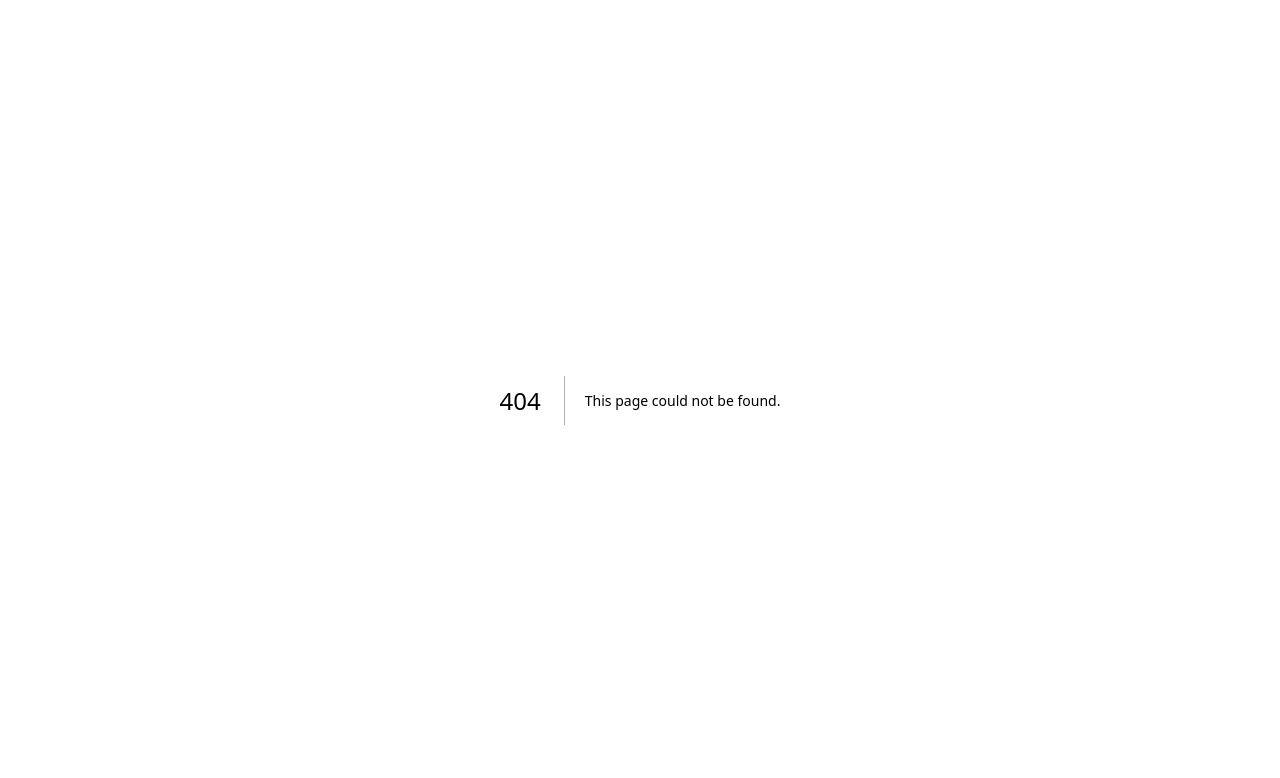
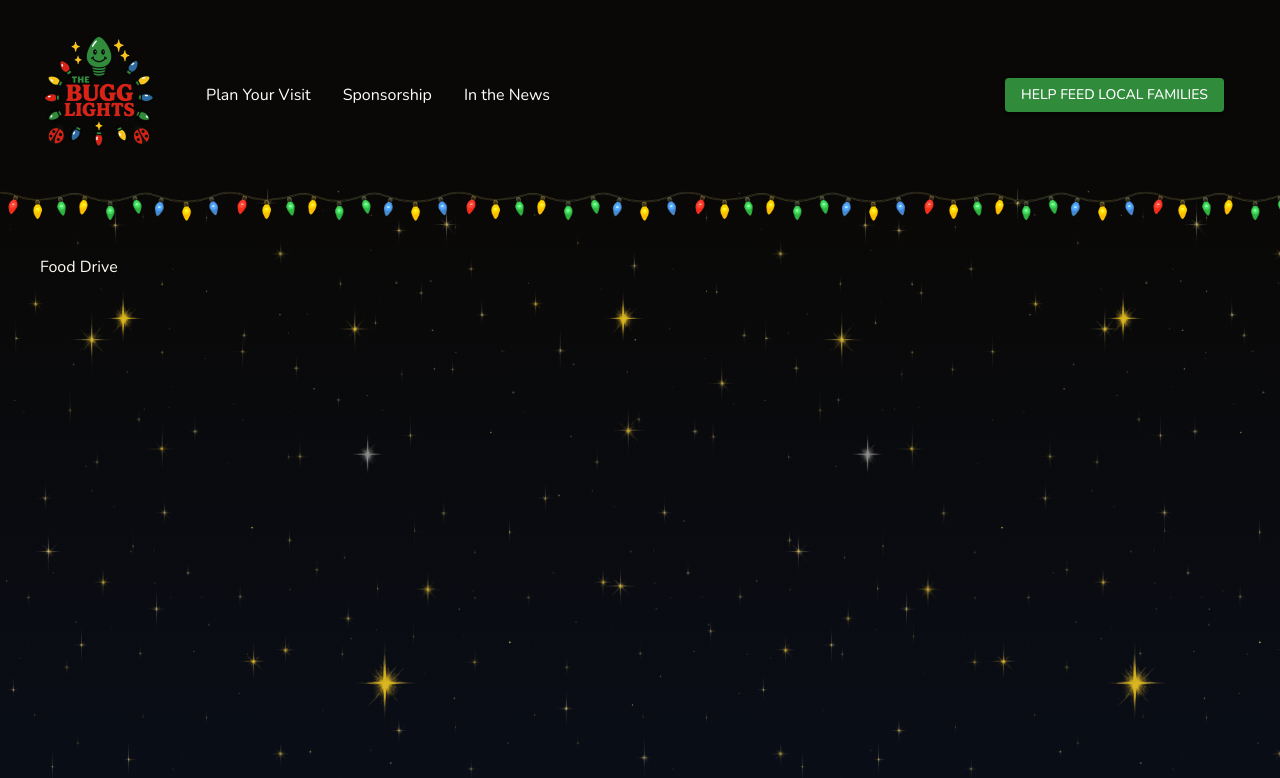
Before and after one commit to csalinas-dev/bugg-lights, a Next.js app: page /food-drive in a window 1280 px wide. Before the commit this address had no page. Shown: the top 778 px of the page. Built offline with nearby package versions, Linux system fonts and the light colour scheme.

Commit message:
feat(pages): stubs, navigation

```diff
--- /dev/null
+++ b/src/app/(pages)/food-drive/page.js
@@ -0,0 +1,7 @@
+import { Container } from "@mui/material";
+
+export default function Page() {
+  return (
+    <Container maxWidth="xl">Food Drive</Container>
+  );
+}
--- a/src/app/(pages)/media/page.js
+++ /dev/null
@@ -1,5 +0,0 @@
-export default function Media() {
-  return (
-    <div>Media</div>
-  )
-}
--- a/src/components/Navigation.js
+++ b/src/components/Navigation.js
@@ -8,7 +8,6 @@ import { Box, styled, Container, Button, Stack } from "@mui/material";
 const StyledNav = styled(Box)`
   background-color: #090806;
   color: white;
-  padding: 1rem 0;
   position: relative;
   position: sticky;
   top: 0;
@@ -16,9 +15,10 @@ const StyledNav = styled(Box)`
 
   &::after {
     background: url(/light-strand.png) repeat-x;
+    background-size: 229px 35px;
     bottom: 0;
     content: '';
-    height: 50px;
+    height: 35px;
     left: 0;
     position: absolute;
     right: 0;
@@ -39,20 +39,21 @@ export const Navigation = () => {
   if (pathname === "/") return null;
 
   return (
-    <StyledNav>
+    <StyledNav sx={{ padding: { xs: "1rem 0 2rem", md: "1rem 2rem 1rem 0" } }}>
       <Container maxWidth="xl">
-        <Stack direction="row" flexWrap="wrap" alignItems="center" spacing={4}>
-          <Link href="/">
+        <Stack direction={{ xs: "column", md: "row" }} alignItems="center" spacing={{ xs: 2, md: 4 }}>
+          <Link href="/" style={{}}>
             <Image src="/logo.png" width={150} height={150} alt="The Bugg Lights Logo" />
           </Link>
-          <Stack direction="row" spacing={2} sx={{ flex: '1 1 0px' }} >
-            <NavLink href="/media">Media</NavLink>
+          <Stack direction="row" flexWrap="wrap" justifyContent={{ xs: "center", md: "flex-start" }} spacing={{xs: 2, md: 4}} sx={{ flex: { xs: 'initial', md: '1 1 0px' } }} >
             <NavLink href="/plan">Plan Your Visit</NavLink>
             <NavLink href="/sponsor">Sponsorship</NavLink>
-            <NavLink href="/rules">Rules & Courtesies</NavLink>
+            <NavLink href="/in-the-news">In the News</NavLink>
           </Stack>
           <Box>
-            <Link href="/food" component={Button} variant="contained">Donate</Link>
+            <Button component={Link} href="/food-drive" variant="contained" sx={{ display: 'flex', alignItems: "center", justifyContent: "center", padding: "0.625rem 1rem" }}>
+              <Box component="span" sx={{ lineHeight: '1em' }}>Help Feed Local Families</Box>
+            </Button>
           </Box>
         </Stack>
       </Container>
```
Also changed, not shown: src/app/(pages)/in-the-news/page.js (added, +7 -0 lines), src/app/(pages)/plan/page.js (added, +7 -0 lines), src/app/(pages)/sponsor/page.js (added, +7 -0 lines).
